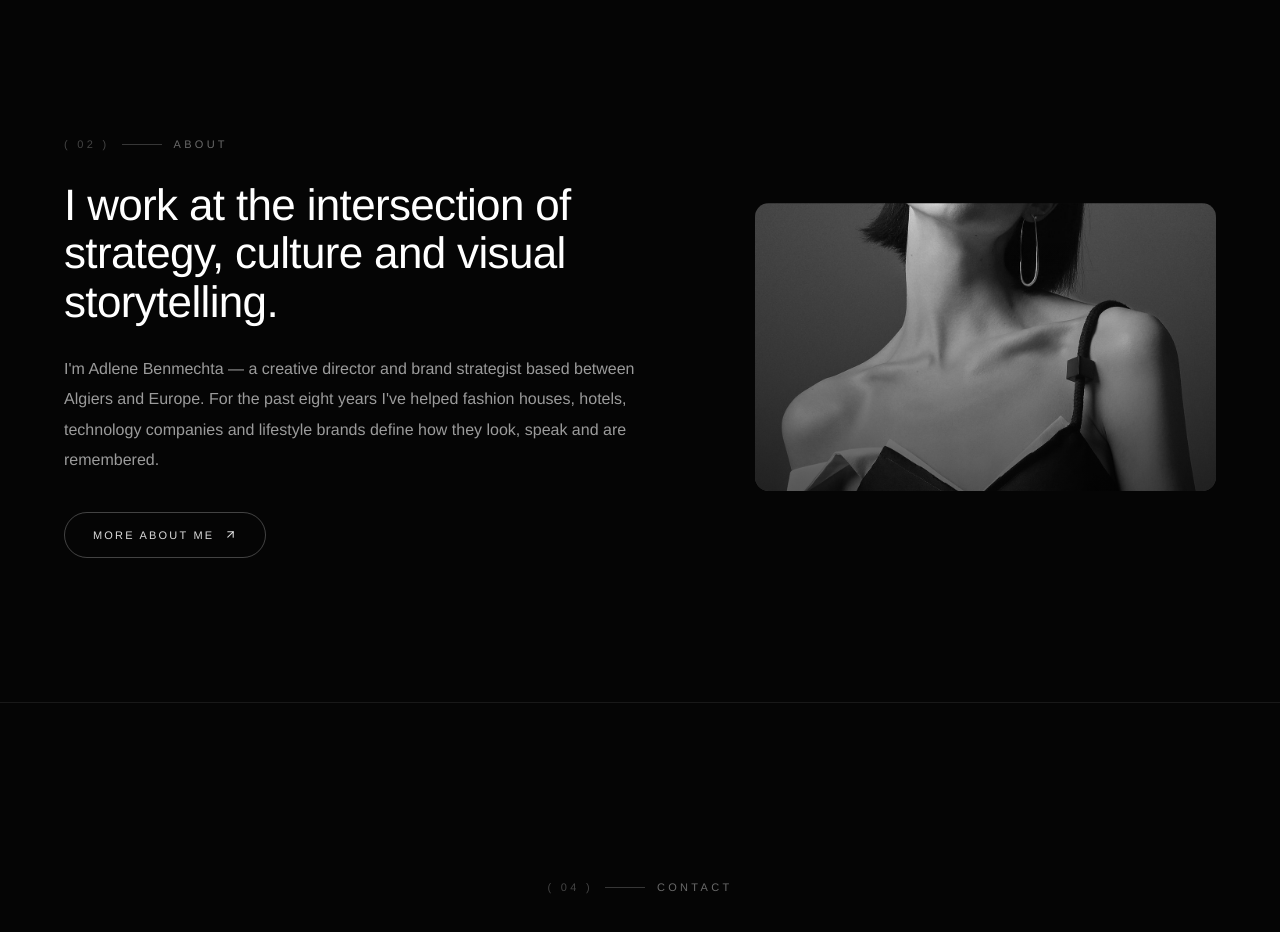
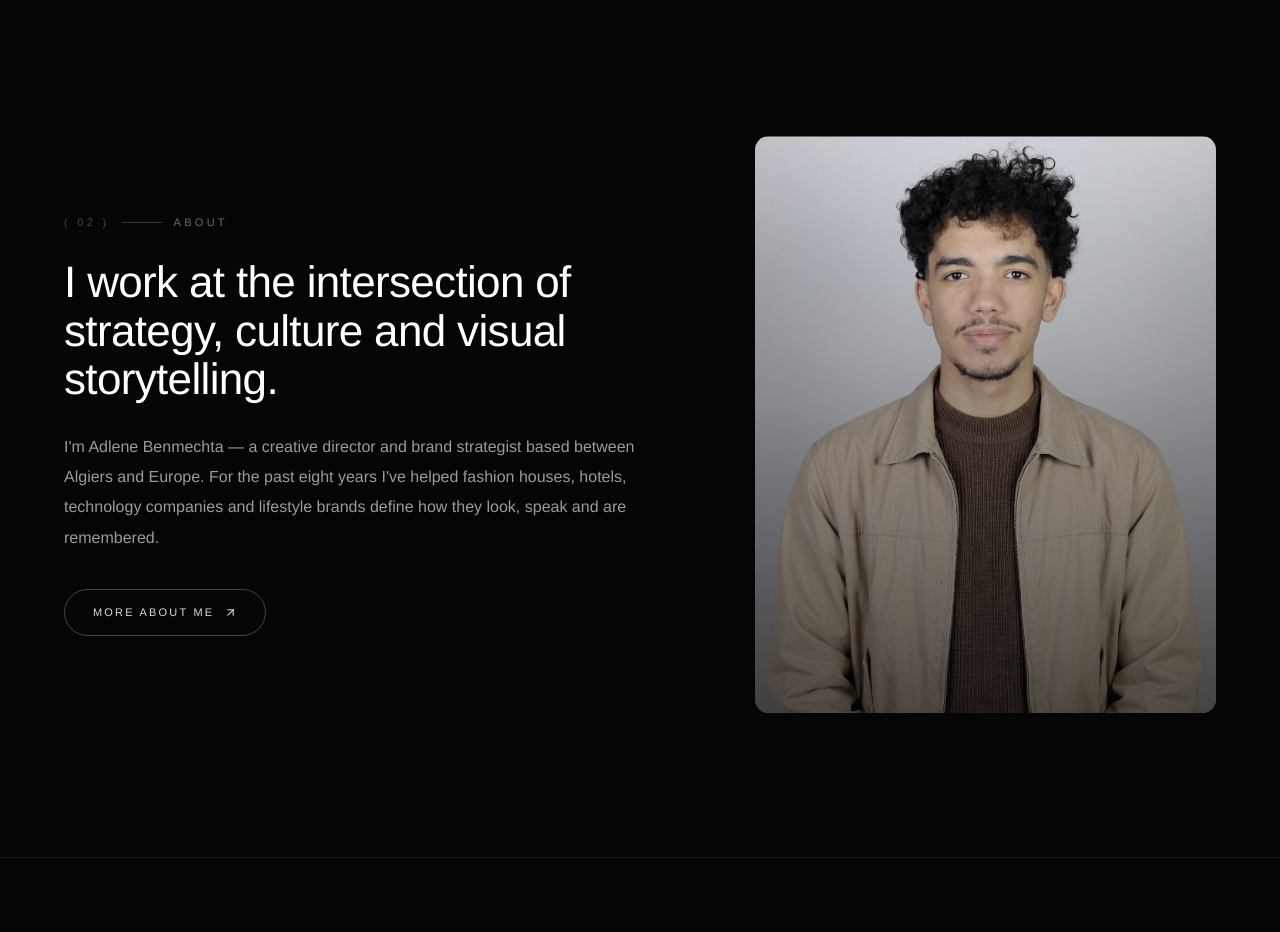
Before and after one commit to adlenebenmechta/adlene-portfolio, a Next.js app: page / in a window 1280 px wide. Shown: the part 2760-3692 px from the top of the page. Built offline with nearby package versions, Linux system fonts and the light colour scheme; a web font is replaced by a local one.

Commit message:
feat: Adlene's own portrait in the About section (cinematic grade)

```diff
--- a/src/components/portfolio/AboutPage.tsx
+++ b/src/components/portfolio/AboutPage.tsx
@@ -103,10 +103,9 @@ export function AboutPage() {
                     style={{ y: imageY }}
                     className="absolute -inset-y-10 inset-x-0"
                   >
-                    { }
                     <img
                       src="/media/portrait-director.jpg"
-                      alt="Adlene Benmechta — creative director, black and white portrait"
+                      alt="Adlene Benmechta — creative director, portrait"
                       loading="eager"
                       decoding="async"
                       className="h-full w-full object-cover"
--- a/src/components/portfolio/AboutTeaser.tsx
+++ b/src/components/portfolio/AboutTeaser.tsx
@@ -14,11 +14,10 @@ export function AboutTeaser() {
         {/* portrait */}
         <div className="order-first md:order-last md:col-span-5">
           <Reveal variant="clip" amount={0.2}>
-            <figure className="group relative aspect-[16/10] overflow-hidden rounded-lg bg-white/[0.03] md:rounded-xl">
-              { }
+            <figure className="group relative aspect-[4/5] overflow-hidden rounded-lg bg-white/[0.03] md:rounded-xl">
               <img
                 src="/media/portrait-director.jpg"
-                alt="Adlene Benmechta — creative director, black and white portrait"
+                alt="Adlene Benmechta — creative director, portrait"
                 loading="lazy"
                 decoding="async"
                 className="h-full w-full object-cover transition-transform duration-[1600ms] ease-out group-hover:scale-[1.04]"
```
Also changed, not shown: public/media/portrait-director.jpg.
